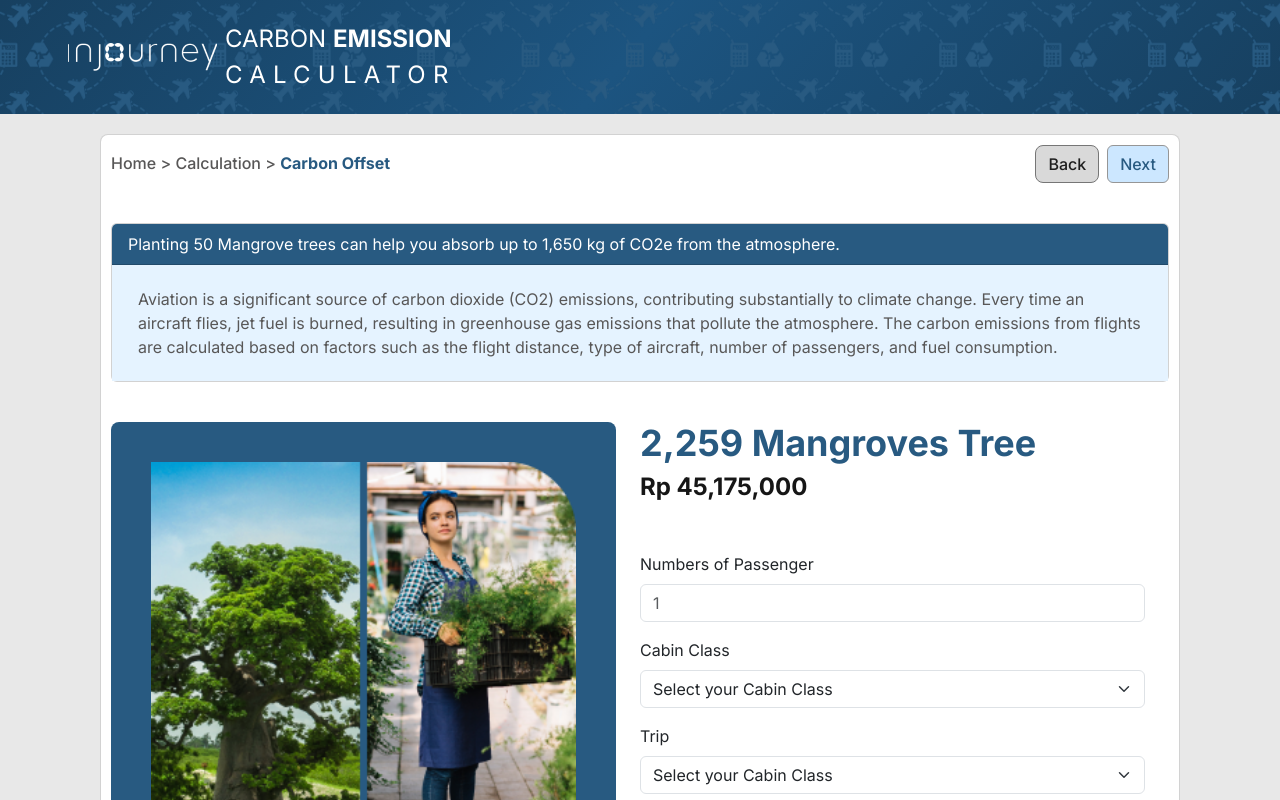
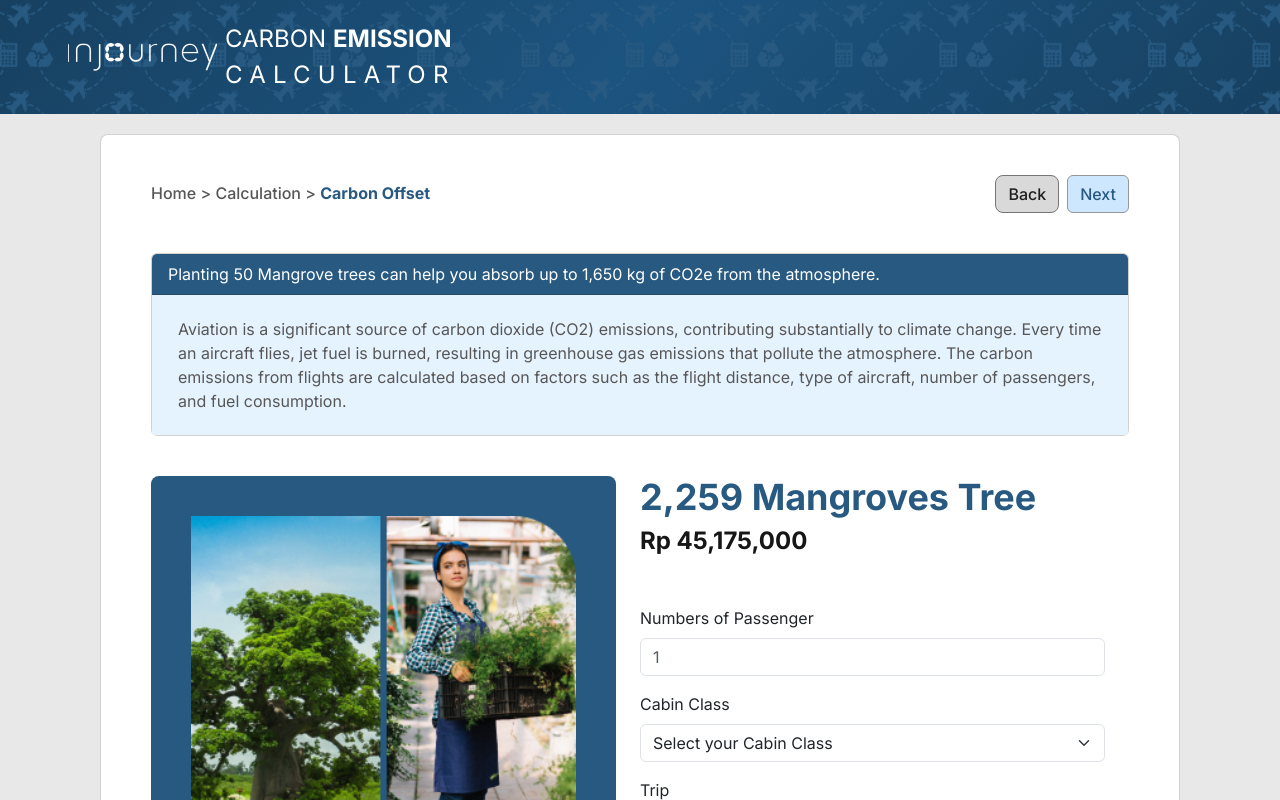
Before and after one commit to michellefloo/Flight-Emission, a React (Create React App) app: page /offset in a window 1280 px wide. Shown: the top 800 px of the page. Built offline with nearby package versions, Linux system fonts and the light colour scheme.

Commit message:
Minor updates

```diff
--- a/src/components/Pages/OffsetPage.module.scss
+++ b/src/components/Pages/OffsetPage.module.scss
@@ -1,5 +1,5 @@
 .card-container {
-  padding: 10px;
+  padding: 40px 50px;
   border-radius: 8px;
 }
 .breadcrumb {
```
